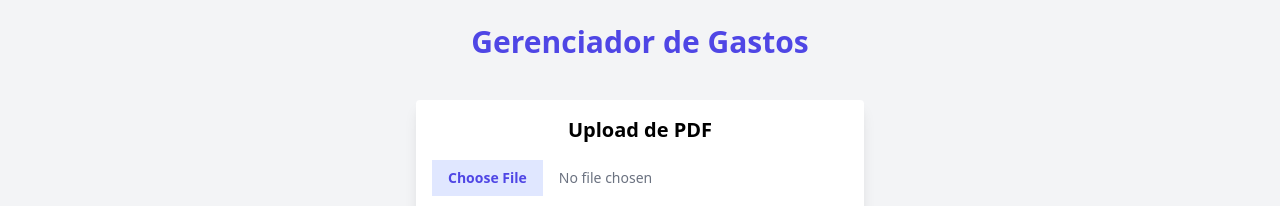
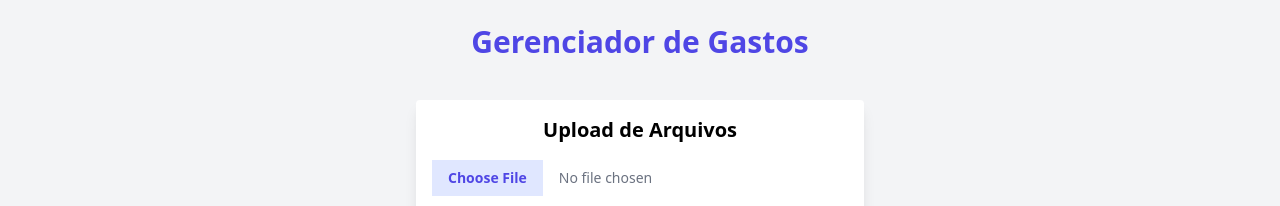
Before and after one commit to Leonardo-snts/frontend-controle-financeiro, a React (Create React App) app: page / in a window 1280 px wide. Shown: the top 206 px of the page. Built offline with nearby package versions, Linux system fonts and the light colour scheme; no server answers.

Commit message:
feat: adding valor total and correction bugs

```diff
--- a/src/components/UploadPDF.tsx
+++ b/src/components/UploadPDF.tsx
@@ -18,11 +18,11 @@ const UploadPDF: React.FC = () => {
     }
 
     const formData = new FormData();
-    formData.append("pdf", file);
+    formData.append("file", file);
 
     try {
       const response = await axios.post(
-        "http://localhost:8000/api/gastos/upload_pdf/",
+        "http://127.0.0.1:8000/api/process-file/",
         formData,
         {
           headers: {
@@ -39,10 +39,10 @@ const UploadPDF: React.FC = () => {
 
   return (
     <div className="max-w-md mx-auto mt-10 p-4 bg-white shadow-lg rounded">
-      <h2 className="text-xl font-bold text-center mb-4">Upload de PDF</h2>
+      <h2 className="text-xl font-bold text-center mb-4">Upload de Arquivos</h2>
       <input
         type="file"
-        accept=".pdf"
+        accept=".xlsx"
         onChange={handleFileChange}
         className="mb-4 block w-full text-sm text-gray-500 file:mr-4 file:py-2 file:px-4 file:border-0 file:text-sm file:font-semibold file:bg-indigo-100 file:text-indigo-600 hover:file:bg-indigo-200"
       />
```
